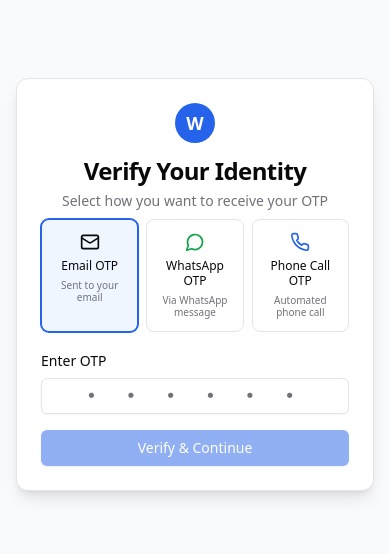
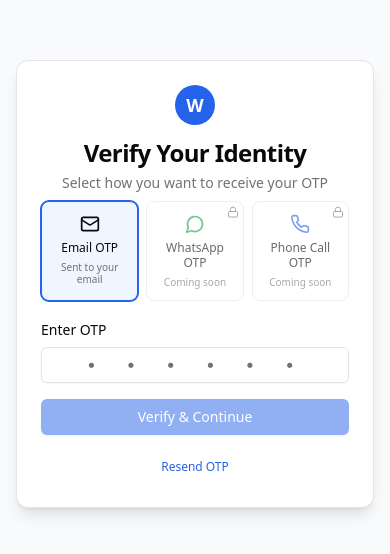
Before and after one commit to chaitanya0807/ERP_DPVision, a React (Vite) app in the folder frontend/: page /verify in a window 390 px wide. Shown: the part 138-692 px from the top of the page. Built offline with nearby package versions, Linux system fonts and the light colour scheme; no server answers.

Commit message:
feat: mandatory email OTP verification before company setup, WhatsApp/Phone as coming soon

```diff
--- a/frontend/src/pages/LoginPage.tsx
+++ b/frontend/src/pages/LoginPage.tsx
@@ -35,6 +35,13 @@ export default function LoginPage() {
     }
 
     if (data.session) {
+      // Check if email is verified
+      const user = data.user
+      if (!user.email_confirmed_at) {
+        navigate('/verify', { state: { email: user.email } })
+        setLoading(false)
+        return
+      }
       // If onboarding already completed, go to dashboard; else start onboarding
       const payment = localStorage.getItem('ob_payment')
       const company = localStorage.getItem('ob_company')
--- a/frontend/src/pages/SignupPage.tsx
+++ b/frontend/src/pages/SignupPage.tsx
@@ -22,24 +22,19 @@ export default function SignupPage() {
     setLoading(false)
   }
 
-  async function handleGenerateOTP() {
+  async function handleSignUp() {
     if (!email) { setError('Please enter your email address.'); return }
     if (!password) { setError('Please enter a password.'); return }
     setLoading(true)
     setError(null)
-    const { data, error: signUpError } = await supabase.auth.signUp({ email, password })
+    const { error: signUpError } = await supabase.auth.signUp({ email, password })
     if (signUpError) {
       setError(signUpError.message)
       setLoading(false)
       return
     }
-    // If session is returned immediately, confirm email is OFF — skip /verify
-    if (data.session) {
-      navigate('/onboarding/company')
-    } else {
-      // Confirm email is ON — go to verify page to enter OTP
-      navigate('/verify', { state: { email, password, method: 'email' } })
-    }
+    // Always go to verify page — user must confirm email via OTP
+    navigate('/verify', { state: { email } })
     setLoading(false)
   }
 
@@ -114,11 +109,11 @@ export default function SignupPage() {
 
           <Button
             className="w-full bg-blue-600 hover:bg-blue-700 text-white"
-            onClick={handleGenerateOTP}
+            onClick={handleSignUp}
             disabled={loading}
           >
             <Smartphone className="h-4 w-4" />
-            {loading ? 'Sending OTP…' : 'Generate OTP'}
+            {loading ? 'Creating account…' : 'Sign Up & Verify Email'}
           </Button>
 
           <p className="text-center text-sm text-muted-foreground pt-1">
--- a/frontend/src/pages/VerifyPage.tsx
+++ b/frontend/src/pages/VerifyPage.tsx
@@ -1,6 +1,6 @@
 import { useState } from 'react'
 import { useNavigate, useLocation } from 'react-router-dom'
-import { Mail, MessageCircle, Phone } from 'lucide-react'
+import { Mail, MessageCircle, Phone, Lock } from 'lucide-react'
 import { supabase } from '@/lib/supabase'
 import { Button } from '@/components/ui/button'
 import { Card, CardContent, CardDescription, CardHeader, CardTitle } from '@/components/ui/card'
@@ -14,6 +14,7 @@ interface OTPOption {
   label: string
   icon: React.ReactNode
   description: string
+  disabled: boolean
 }
 
 const otpOptions: OTPOption[] = [
@@ -22,18 +23,21 @@ const otpOptions: OTPOption[] = [
     label: 'Email OTP',
     icon: <Mail className="h-5 w-5" />,
     description: 'Sent to your email',
+    disabled: false,
   },
   {
     id: 'whatsapp',
     label: 'WhatsApp OTP',
     icon: <MessageCircle className="h-5 w-5 text-green-600" />,
-    description: 'Via WhatsApp message',
+    description: 'Coming soon',
+    disabled: true,
   },
   {
     id: 'phone',
     label: 'Phone Call OTP',
     icon: <Phone className="h-5 w-5 text-blue-600" />,
-    description: 'Automated phone call',
+    description: 'Coming soon',
+    disabled: true,
   },
 ]
 
@@ -45,7 +49,23 @@ export default function VerifyPage() {
   const [selectedMethod, setSelectedMethod] = useState<OTPMethod>('email')
   const [otp, setOtp] = useState('')
   const [loading, setLoading] = useState(false)
+  const [resending, setResending] = useState(false)
+  const [resent, setResent] = useState(false)
   const [error, setError] = useState<string | null>(null)
+
+  async function handleResendOTP() {
+    if (!email) return
+    setResending(true)
+    setResent(false)
+    setError(null)
+    const { error } = await supabase.auth.signInWithOtp({ email })
+    if (error) {
+      setError(error.message)
+    } else {
+      setResent(true)
+    }
+    setResending(false)
+  }
 
   async function handleVerify() {
     if (!otp || otp.length < 6) {
@@ -92,14 +112,21 @@ export default function VerifyPage() {
             {otpOptions.map((option) => (
               <button
                 key={option.id}
-                onClick={() => setSelectedMethod(option.id)}
+                onClick={() => !option.disabled && setSelectedMethod(option.id)}
+                disabled={option.disabled}
                 className={cn(
-                  'flex flex-col items-center gap-1.5 rounded-lg border p-3 text-center transition-all hover:bg-accent',
-                  selectedMethod === option.id
+                  'relative flex flex-col items-center gap-1.5 rounded-lg border p-3 text-center transition-all',
+                  option.disabled
+                    ? 'border-input bg-muted/50 cursor-not-allowed opacity-60'
+                    : 'hover:bg-accent',
+                  !option.disabled && selectedMethod === option.id
                     ? 'border-blue-600 bg-blue-50 ring-1 ring-blue-600'
                     : 'border-input bg-background'
                 )}
               >
+                {option.disabled && (
+                  <Lock className="absolute top-1 right-1 h-3 w-3 text-muted-foreground" />
+                )}
                 {option.icon}
                 <span className="text-xs font-medium leading-tight">{option.label}</span>
                 <span className="text-[10px] text-muted-foreground leading-tight">{option.description}</span>
@@ -134,6 +161,23 @@ export default function VerifyPage() {
           >
             {loading ? 'Verifying…' : 'Verify & Continue'}
           </Button>
+
+          {/* Resend OTP */}
+          <div className="text-center">
+            {resent ? (
+              <p className="text-sm text-green-600 font-medium">OTP resent to {email}</p>
+            ) : (
+              <Button
+                variant="ghost"
+                size="sm"
+                onClick={handleResendOTP}
+                disabled={resending}
+                className="text-blue-600"
+              >
+                {resending ? 'Resending…' : 'Resend OTP'}
+              </Button>
+            )}
+          </div>
         </CardContent>
       </Card>
     </div>
```
